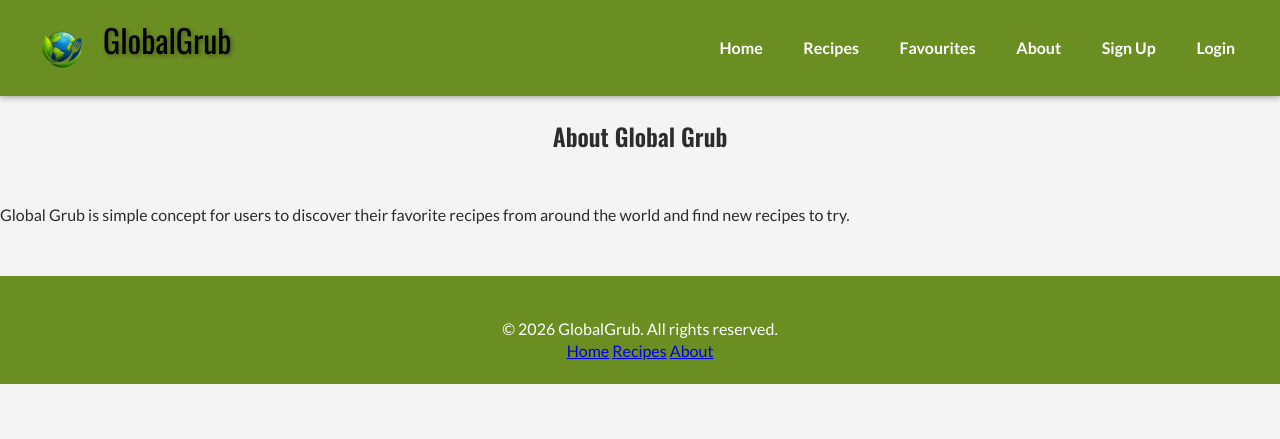
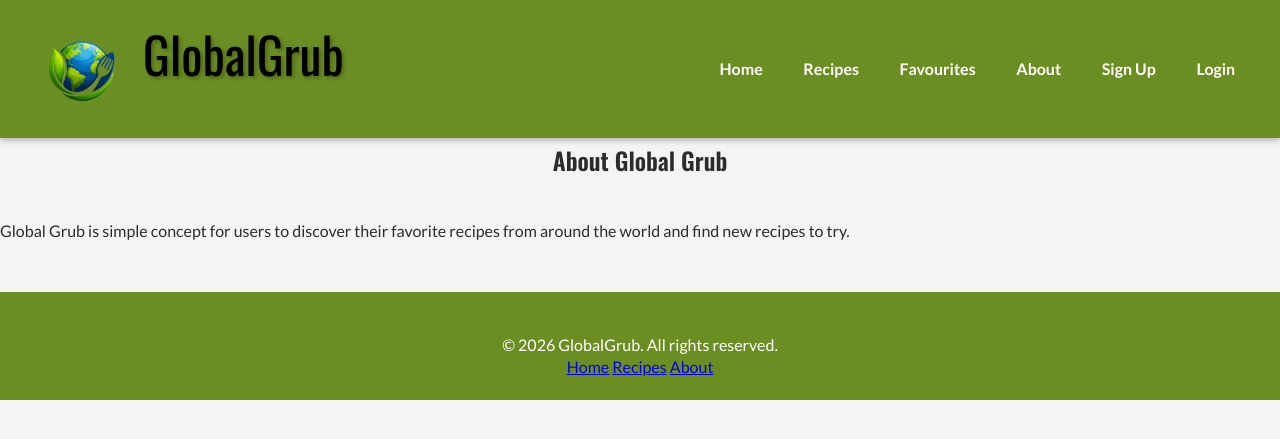
Before and after one commit to ColmN-Dev/GlobalGrub, a Flask app: page /about in a window 1280 px wide. Shown: the top 439 px of the page. Run offline with Flask 3, Linux system fonts and the light colour scheme.

Commit message:
Update icon size, navbar font size, and h2 margin for improved layout

```diff
--- a/static/css/style.css
+++ b/static/css/style.css
@@ -16,8 +16,8 @@ body {
 }
 
 .icon {
-    width: 60px;
-    height: 60px;
+    width: 100px;
+    height: 100px;
     display: inline-block;
     vertical-align: middle;
     margin-right: 0.5rem;
@@ -44,7 +44,7 @@ body {
     text-decoration: none;
     text-shadow: 2px 2px 4px rgba(0, 0, 0, 0.3);
     font-family: 'Oswald', sans-serif;
-    font-size: 2em;
+    font-size: 50px;
 
 }
 
@@ -148,7 +148,7 @@ h1 {
 h2 {
     font-family: 'Oswald', sans-serif;
     text-align: center;
-    margin: 1em 0;
+    margin-top: 2em;
     padding: 1em;
 }
 
```
